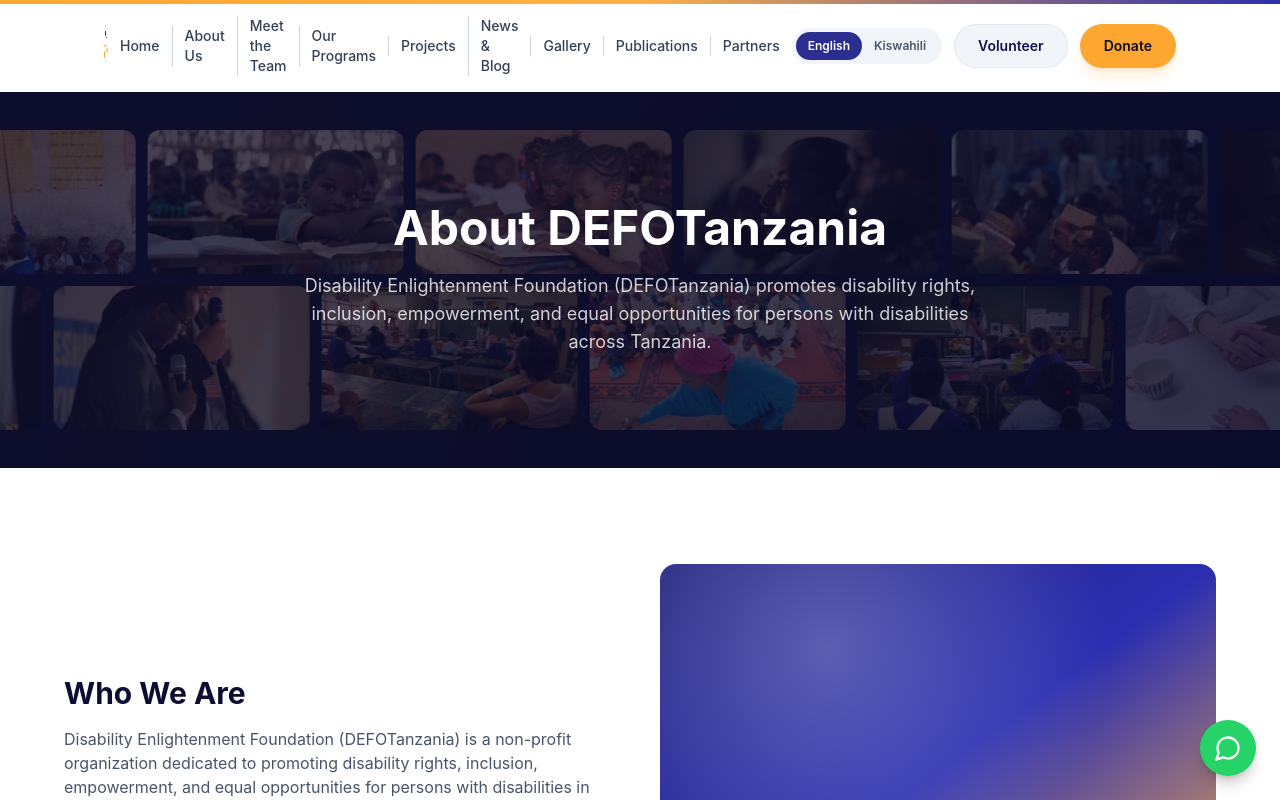
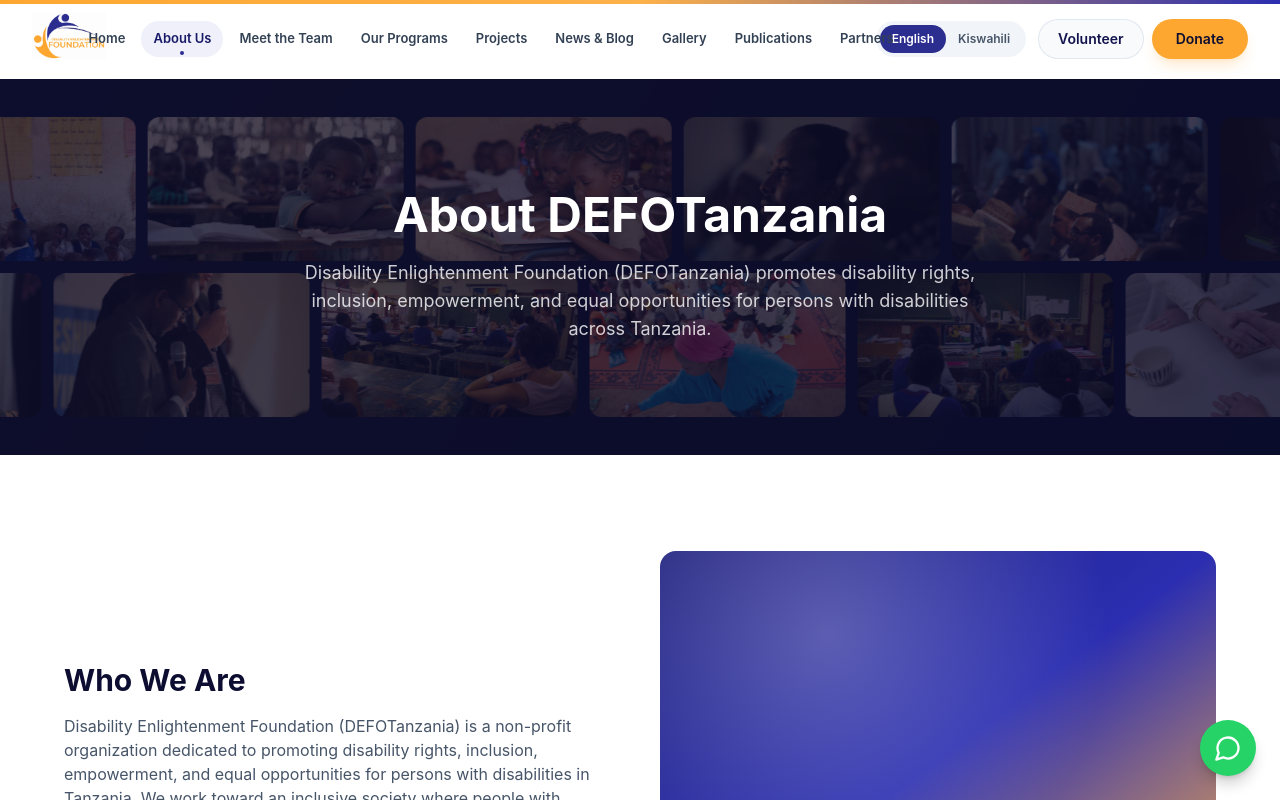
Before and after one commit to Furairah3/defotanzania, a Next.js app: page /en/about in a window 1280 px wide. Shown: the top 800 px of the page. Built offline with nearby package versions, Linux system fonts and the light colour scheme.

Commit message:
Refactor Navbar component and improve mobile menu
Refactor Navbar component to improve structure and styling. Update scroll detection threshold and enhance mobile menu accessibility.

```diff
--- a/components/layout/Navbar.tsx
+++ b/components/layout/Navbar.tsx
@@ -1,10 +1,11 @@
 'use client';
 
 import { AnimatePresence, motion, useReducedMotion } from 'framer-motion';
-import { useTranslations } from 'next-intl';
+import { useLocale, useTranslations } from 'next-intl';
 import { usePathname } from 'next/navigation';
 import { useEffect, useState } from 'react';
 import { Menu, X } from 'lucide-react';
+
 import Logo from '@/components/media/Logo';
 import LocaleLink from '@/components/layout/LocaleLink';
 import LanguageSwitcher from '@/components/layout/LanguageSwitcher';
@@ -24,90 +25,220 @@
 
 export default function Navbar() {
   const t = useTranslations('nav');
+  const locale = useLocale();
   const pathname = usePathname();
+
   const [scrolled, setScrolled] = useState(false);
   const [open, setOpen] = useState(false);
+
   const shouldReduceMotion = useReducedMotion();
 
   useEffect(() => {
-    const onScroll = () => setScrolled(window.scrollY > 12);
+    const onScroll = () => {
+      setScrolled(window.scrollY > 20);
+    };
+
     onScroll();
+
     window.addEventListener('scroll', onScroll, { passive: true });
-    return () => window.removeEventListener('scroll', onScroll);
+
+    return () => {
+      window.removeEventListener('scroll', onScroll);
+    };
   }, []);
 
   useEffect(() => {
     setOpen(false);
   }, [pathname]);
 
+  const currentPath =
+    pathname.replace(new RegExp(`^/${locale}`), '') || '/';
+
+  const isActive = (href: string) => {
+    if (href === '/') {
+      return currentPath === '/';
+    }
+
+    return (
+      currentPath === href ||
+      currentPath.startsWith(`${href}/`)
+    );
+  };
+
   return (
     <header
-      className={`sticky top-0 z-50 transition-all duration-300 ${
-        scrolled ? 'bg-white/90 shadow-sm backdrop-blur-md' : 'bg-transparent'
+      className={`sticky top-0 z-50 w-full transition-all duration-300 ${
+        scrolled
+          ? 'border-b border-slate-200/80 bg-white/95 shadow-md backdrop-blur-lg'
+          : 'border-b border-transparent bg-white'
       }`}
     >
-      <nav className="mx-auto flex max-w-6xl items-center justify-between px-6 py-4 sm:px-10" aria-label="Primary">
-        <LocaleLink href="/" className="focus-ring rounded-md">
-          <Logo />
+      <nav
+        className="mx-auto flex w-full max-w-[1600px] items-center gap-6 px-5 py-3 lg:px-8 xl:gap-8"
+        aria-label="Primary"
+      >
+        {/* Logo */}
+        <LocaleLink
+          href="/"
+          className="focus-ring shrink-0 rounded-lg"
+          aria-label="DEF Tanzania Home"
+        >
+          <Logo height={48} />
         </LocaleLink>
 
-        <div className="hidden items-center divide-x divide-slate-300 lg:flex">
-          {LINKS.map(([key, href]) => (
+        {/* Desktop Navigation */}
+        <div className="hidden min-w-0 flex-1 items-center justify-center xl:flex">
+          <div className="flex items-center gap-1">
+            {LINKS.map(([key, href]) => {
+              const active = isActive(href);
+
+              return (
                 <LocaleLink
                   key={key}
                   href={href}
-              className="focus-ring px-3 text-sm font-medium text-slate-700 transition-colors hover:text-brand-700"
+                  className={`focus-ring relative whitespace-nowrap rounded-full px-3 py-2 text-[13px] font-semibold transition-all duration-200 ${
+                    active
+                      ? 'bg-brand-50 text-brand-800'
+                      : 'text-slate-700 hover:bg-slate-50 hover:text-brand-700'
+                  }`}
                 >
                   {t(key)}
+
+                  {active && (
+                    <span
+                      aria-hidden="true"
+                      className="absolute bottom-0.5 left-1/2 h-1 w-1 -translate-x-1/2 rounded-full bg-brand-600"
+                    />
+                  )}
                 </LocaleLink>
-          ))}
+              );
+            })}
+          </div>
         </div>
 
-        <div className="hidden items-center gap-3 lg:flex">
+        {/* Desktop Actions */}
+        <div className="hidden shrink-0 items-center gap-2 xl:flex">
+          {/* Language */}
+          <div className="mr-1">
             <LanguageSwitcher />
-          <Button href="/volunteer" variant="ghost" className="!bg-slate-100 !text-brand-900 !ring-slate-200 hover:!bg-slate-200">
+          </div>
+
+          {/* Volunteer */}
+          <Button
+            href="/volunteer"
+            variant="ghost"
+            className="!rounded-full !bg-slate-50 !px-5 !py-2.5 !text-brand-900 !ring-1 !ring-inset !ring-slate-200 hover:!bg-brand-50 hover:!ring-brand-200"
+          >
             {t('volunteer')}
           </Button>
-          <Button href="/donate" variant="secondary">
+
+          {/* Donate */}
+          <Button
+            href="/donate"
+            variant="secondary"
+            className="!rounded-full !px-6 !py-2.5"
+          >
             {t('donate')}
           </Button>
         </div>
 
+        {/* Mobile Menu Button */}
         <button
           type="button"
-          className="focus-ring rounded-md p-2 text-brand-900 lg:hidden"
+          className="focus-ring ml-auto rounded-xl p-2.5 text-brand-900 transition-colors hover:bg-brand-50 xl:hidden"
           aria-expanded={open}
           aria-controls="mobile-menu"
-          onClick={() => setOpen((o) => !o)}
+          onClick={() => setOpen((value) => !value)}
         >
-          <span className="sr-only">{open ? 'Close menu' : 'Open menu'}</span>
-          {open ? <X className="h-6 w-6" aria-hidden="true" /> : <Menu className="h-6 w-6" aria-hidden="true" />}
+          <span className="sr-only">
+            {open ? 'Close menu' : 'Open menu'}
+          </span>
+
+          {open ? (
+            <X
+              className="h-6 w-6"
+              aria-hidden="true"
+            />
+          ) : (
+            <Menu
+              className="h-6 w-6"
+              aria-hidden="true"
+            />
+          )}
         </button>
       </nav>
 
+      {/* Mobile Menu */}
       <AnimatePresence>
         {open && (
           <motion.div
             id="mobile-menu"
-            initial={shouldReduceMotion ? { opacity: 1 } : { height: 0, opacity: 0 }}
-            animate={{ height: 'auto', opacity: 1 }}
-            exit={shouldReduceMotion ? { opacity: 0 } : { height: 0, opacity: 0 }}
-            transition={{ duration: 0.25, ease: 'easeInOut' }}
-            className="overflow-hidden border-t border-slate-200 bg-white lg:hidden"
+            initial={
+              shouldReduceMotion
+                ? { opacity: 1 }
+                : { height: 0, opacity: 0 }
+            }
+            animate={{
+              height: 'auto',
+              opacity: 1,
+            }}
+            exit={
+              shouldReduceMotion
+                ? { opacity: 0 }
+                : { height: 0, opacity: 0 }
+            }
+            transition={{
+              duration: 0.25,
+              ease: 'easeInOut',
+            }}
+            className="overflow-hidden border-t border-slate-200 bg-white xl:hidden"
           >
-            <div className="flex flex-col gap-1 px-6 py-4">
-              {[...LINKS, ['volunteer', '/volunteer'], ['donate', '/donate'], ['contact', '/contact']].map(
-                ([key, href]) => (
+            <div className="mx-auto flex max-w-[1600px] flex-col gap-1 px-5 py-4 lg:px-8">
+              {LINKS.map(([key, href]) => {
+                const active = isActive(href);
+
+                return (
                   <LocaleLink
                     key={key}
                     href={href}
-                    className="focus-ring rounded-md px-2 py-2.5 text-base font-medium text-slate-700 hover:bg-slate-50 hover:text-brand-700"
+                    className={`focus-ring rounded-xl px-4 py-3 text-base font-semibold transition-colors ${
+                      active
+                        ? 'bg-brand-50 text-brand-800'
+                        : 'text-slate-700 hover:bg-slate-50 hover:text-brand-700'
+                    }`}
                   >
                     {t(key)}
                   </LocaleLink>
-                ),
-              )}
-              <div className="mt-2">
+                );
+              })}
+
+              <div className="my-2 border-t border-slate-100" />
+
+              {/* Mobile Volunteer */}
+              <LocaleLink
+                href="/volunteer"
+                className="focus-ring rounded-xl px-4 py-3 text-base font-semibold text-brand-900 hover:bg-brand-50"
+              >
+                {t('volunteer')}
+              </LocaleLink>
+
+              {/* Mobile Donate */}
+              <LocaleLink
+                href="/donate"
+                className="focus-ring rounded-xl bg-sun-500 px-4 py-3 text-center text-base font-semibold text-brand-950 shadow-md transition-colors hover:bg-sun-400"
+              >
+                {t('donate')}
+              </LocaleLink>
+
+              {/* Mobile Contact */}
+              <LocaleLink
+                href="/contact"
+                className="focus-ring rounded-xl px-4 py-3 text-base font-semibold text-slate-700 hover:bg-slate-50 hover:text-brand-700"
+              >
+                {t('contact')}
+              </LocaleLink>
+
+              <div className="mt-2 border-t border-slate-100 pt-3">
                 <LanguageSwitcher />
               </div>
             </div>
```
Lines whose indentation alone changed are shown as unchanged.
